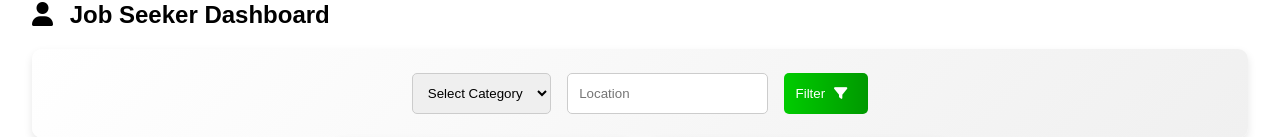
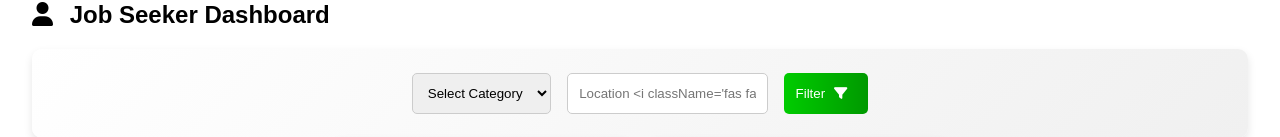
Before and after one commit to mbayajames/tafutakazi, a React (Create React App) app in the folder frontend/: page /job-seeker in a window 1280 px wide. Shown: the part 151-288 px from the top of the page. Built offline with nearby package versions, Linux system fonts and the light colour scheme; no server answers.

Commit message:
Update JobFilter.js to refine filter functionality and enhance user experience

```diff
--- a/frontend/src/components/JobFilter.js
+++ b/frontend/src/components/JobFilter.js
@@ -5,11 +5,20 @@ const JobFilter = () => {
   return (
     <div className="job-filter">
       <select>
-        <option value="">Select Category</option>
-        <option value="IT">IT</option>
-        <option value="Marketing">Marketing</option>
+        <option value="">
+          <i className="fas fa-list"></i> Select Category
+        </option>
+        <option value="IT">
+          <i className="fas fa-laptop-code"></i> IT
+        </option>
+        <option value="Marketing">
+          <i className="fas fa-bullhorn"></i> Marketing
+        </option>
       </select>
-      <input type="text" placeholder="Location" />
+      <input
+        type="text"
+        placeholder="Location <i className='fas fa-map-marker-alt'></i>"
+      />
       <button>
         Filter <i className="fas fa-filter"></i>
       </button>
```
